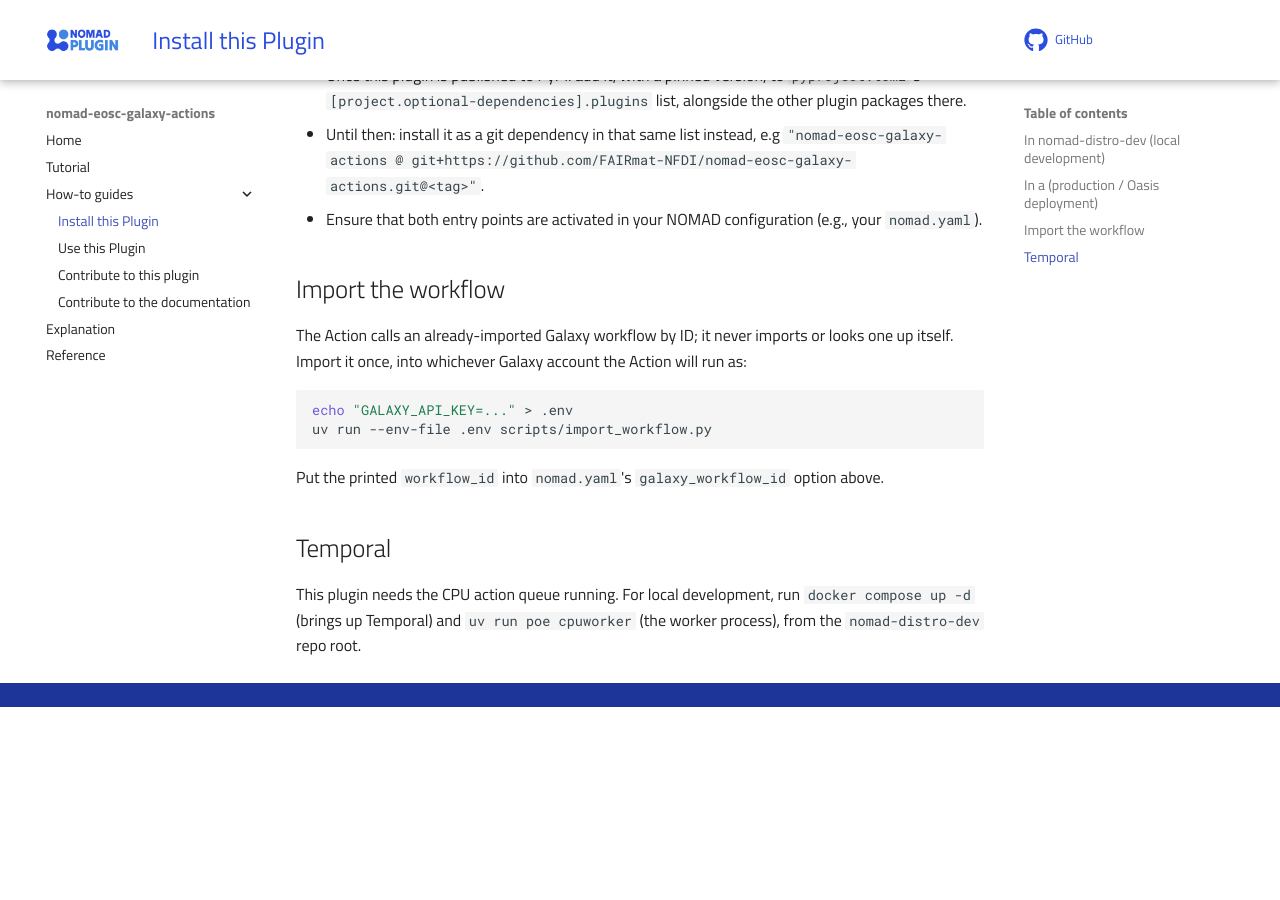
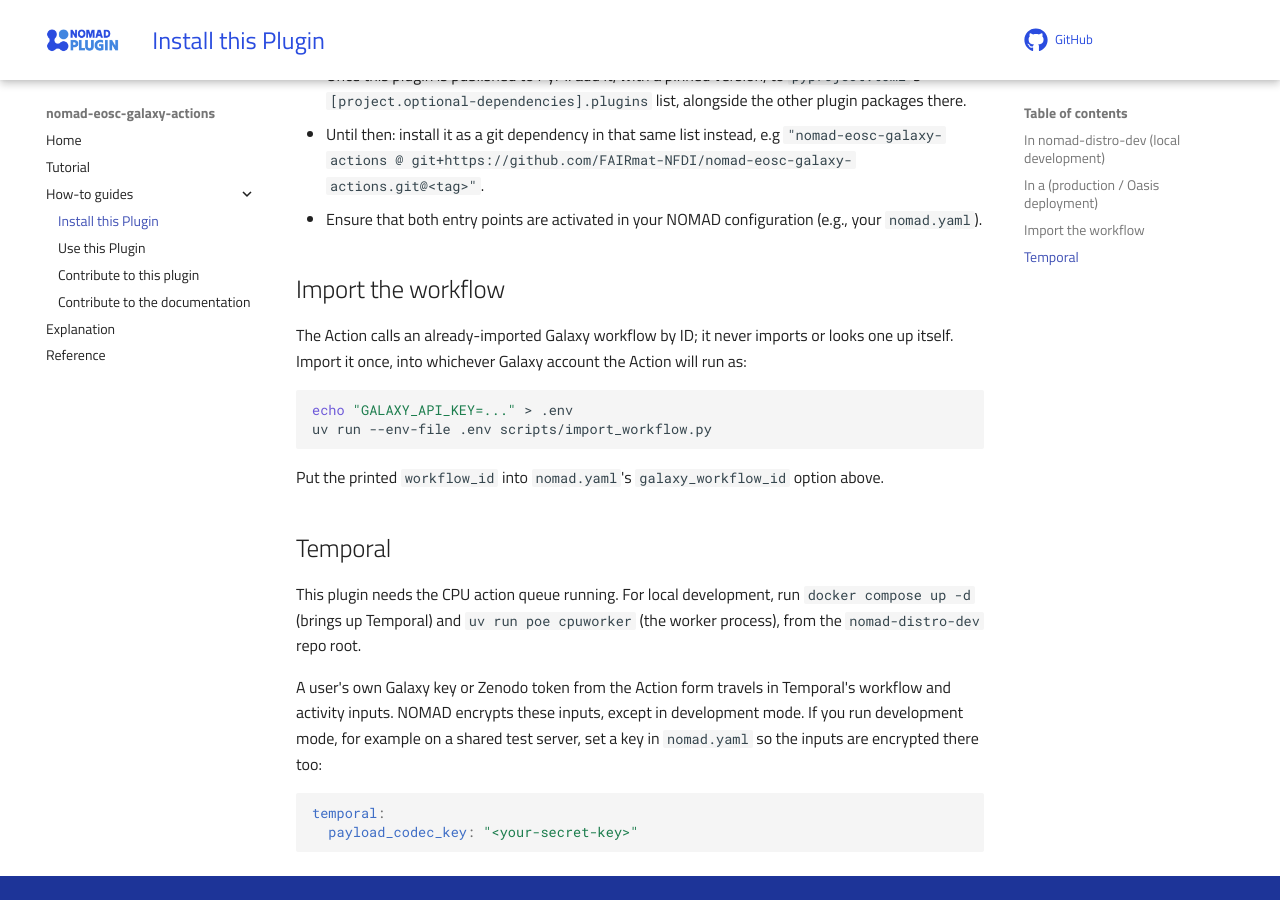
Before and after one commit to FAIRmat-NFDI/nomad-eosc-galaxy-actions, an MkDocs documentation site: the page built from docs/how_to/install_this_plugin.md, in a window 1280 px wide and 900 px high, scrolled down 1000 px. Built offline with MkDocs 1.6.1 and Material for MkDocs 9.7.7, drawn with Linux system fonts in a browser that asks for light colours; comment, search, counter and statistics services are not loaded; before the commit the page ends 1707 px from its top, so only the background shows below that.

Commit message:
Added a note on Temporal payload encryption for form secrets to the install docs and to reveal().
Changelog: Added

````diff
--- a/docs/how_to/install_this_plugin.md
+++ b/docs/how_to/install_this_plugin.md
@@ -54,3 +54,10 @@ Put the printed `workflow_id` into `nomad.yaml`'s `galaxy_workflow_id` option ab
 ## Temporal
 
 This plugin needs the CPU action queue running. For local development, run `docker compose up -d` (brings up Temporal) and `uv run poe cpuworker` (the worker process), from the `nomad-distro-dev` repo root.
+
+A user's own Galaxy key or Zenodo token from the Action form travels in Temporal's workflow and activity inputs. NOMAD encrypts these inputs, except in development mode. If you run development mode, for example on a shared test server, set a key in `nomad.yaml` so the inputs are encrypted there too:
+
+```yaml
+temporal:
+  payload_codec_key: "<your-secret-key>"
+```
````
Also changed, not shown: 1 other file.
